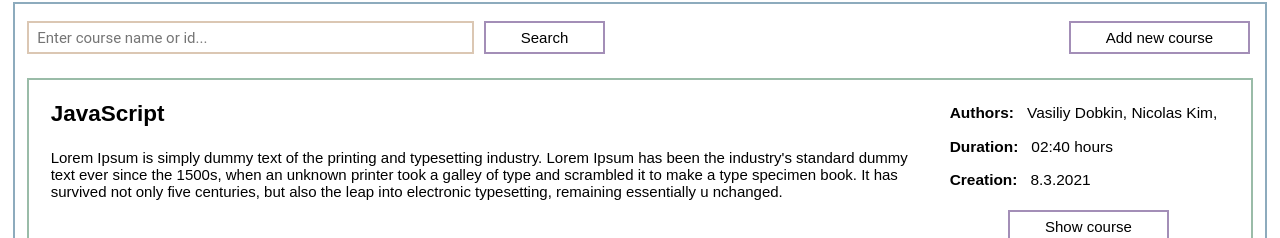
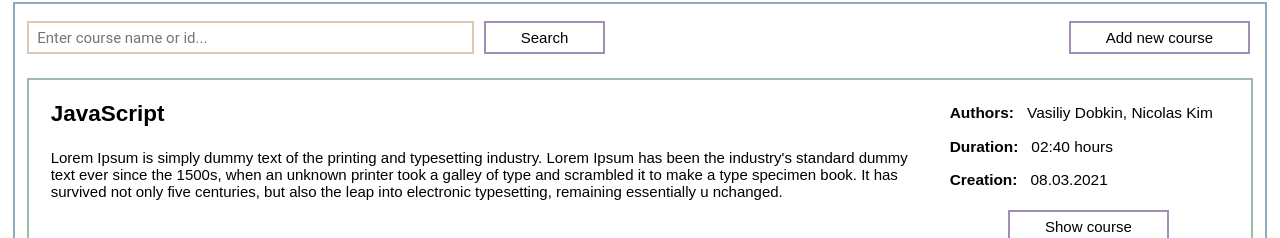
Before and after one commit to Vitaliy-Mazurenko/courses-app, a React (Create React App) app: page / in a window 1280 px wide. Shown: the part 105-343 px from the top of the page. Built offline with nearby package versions, Linux system fonts and the light colour scheme.

Commit message:
completed task 1

```diff
--- a/src/components/Courses/components/CourseCard/CourseCard.jsx
+++ b/src/components/Courses/components/CourseCard/CourseCard.jsx
@@ -4,16 +4,11 @@ import Button from '../../../../common/Button/Button.jsx';
 import './courseCard.css';
 
 const CourseCard = ({ course, authorsList }) => {
-	function authorName(n, ids) {
-		for (let i in ids) {
-			if (n['id'] === ids[i]) {
-				return (
-					<span key={ids[i]} className='authorsCourse'>
-						{' '}
-						{n['name']},
-					</span>
-				);
-			}
+	function formDate(iDate) {
+		if (iDate < 10) {
+			return '0' + iDate;
+		} else {
+			return iDate;
 		}
 	}
 
@@ -28,7 +23,10 @@ const CourseCard = ({ course, authorsList }) => {
 					<p className='information'>
 						Authors:
 						<span className='info'>
-							{[...authorsList].map((item) => authorName(item, course.authors))}
+							{authorsList
+								.filter((item) => course.authors.includes(item['id']))
+								.map((item) => ' ' + item.name)
+								.toString()}
 						</span>
 					</p>
 					<p className='information'>
@@ -46,7 +44,11 @@ const CourseCard = ({ course, authorsList }) => {
 					<p className='information'>
 						Creation:{' '}
 						<span className='info'>
-							{course.creationDate.replace(new RegExp('/', 'g'), '.')}
+							{course.creationDate
+								.split('/')
+								.map((item) => formDate(item))
+								.toString()
+								.replace(new RegExp(',', 'g'), '.')}
 						</span>
 					</p>
 					<Button text={BUTTON_SHOW} />
```
